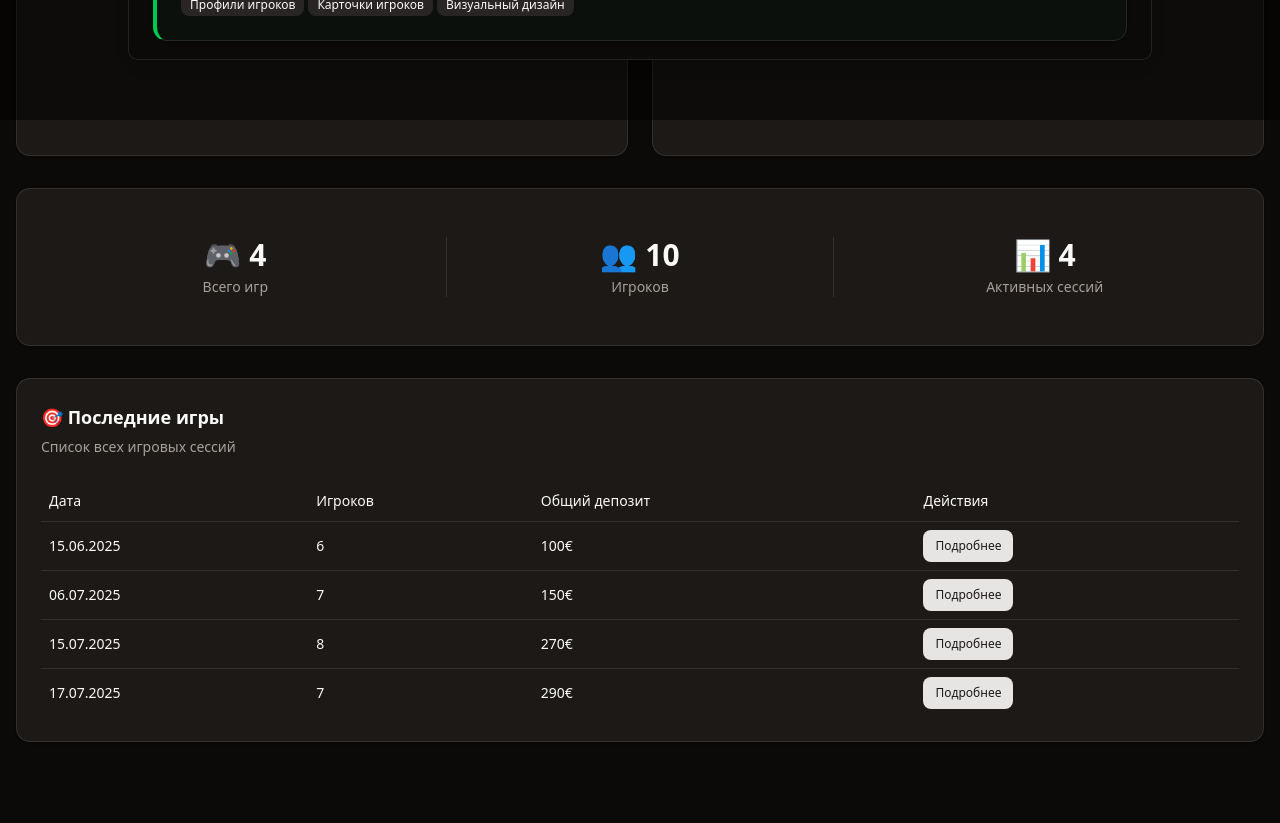
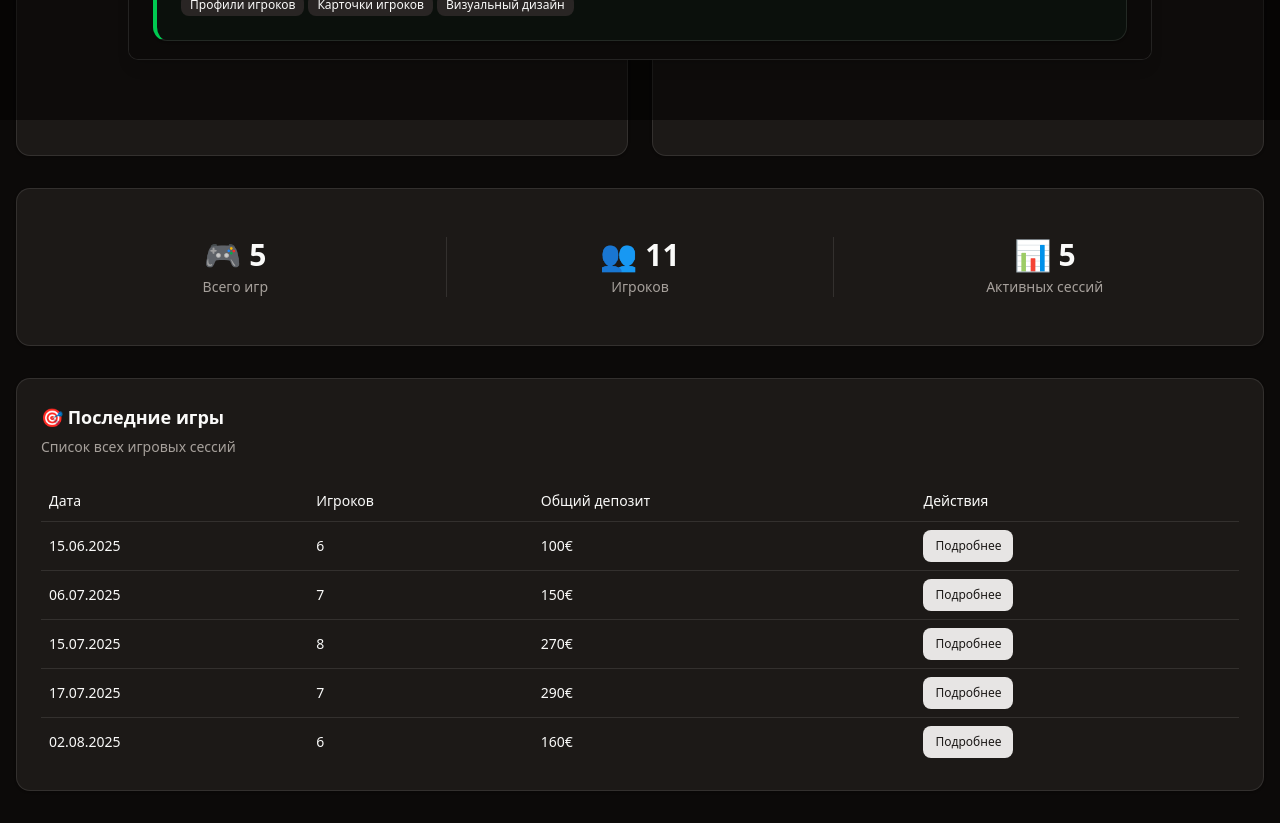
Before and after one commit to scarandriy/pokergang, a Next.js app: page / in a window 1280 px wide. Shown: the part 680-1503 px from the top of the page. Before the commit the page ends 1454 px from the top, so only its background shows below. Built offline with nearby package versions, Linux system fonts and the light colour scheme.

Commit message:
added stats fro game 5

```diff
--- a/src/components/PatchNotesDialog.tsx
+++ b/src/components/PatchNotesDialog.tsx
@@ -23,7 +23,16 @@ interface PatchNote {
   affectedAreas?: string[];
 }
 
-const patchNotes: PatchNote[] = [
+const patchNotesData: PatchNote[] = [
+  {
+    version: "1.1.5",
+    date: "2025-01-27",
+    title: "Добавлены данные игры №5",
+    description: "Добавлена статистика для новой игровой сессии, проведенной у Димы дома. Включены результаты всех участников и детальная информация о бай-инах.",
+    type: "feature",
+    priority: "medium",
+    affectedAreas: ["Статистика игр", "Глобальные метрики", "История сессий"]
+  },
   {
     version: "1.1.3",
     date: "2025-01-27",
@@ -52,6 +61,8 @@ const patchNotes: PatchNote[] = [
     affectedAreas: ["Карточки игроков", "Отображение результатов", "Пользовательский интерфейс"]
   }
 ];
+
+const patchNotes = patchNotesData.sort((a, b) => new Date(b.date).getTime() - new Date(a.date).getTime());
 
 const getTypeColor = (type: PatchNote['type']) => {
   switch (type) {
--- a/src/data/games.json
+++ b/src/data/games.json
@@ -55,6 +55,19 @@
         { "playerId": "maksim", "buyins": [10, 10, 10, 10, 10, 10, 10], "result": -70 },
         { "playerId": "vanya_shalamay", "buyins": [10], "result": 61.3 }
       ]
+    },
+    {
+      "id": 5,
+      "date": "2025-08-2",
+      "notes": "Игра 5, чиловый раскмар у димы дома",
+      "playersBuyins": [
+        { "playerId": "dima", "buyins": [10], "result": 11.5 },
+        { "playerId": "andrey", "buyins": [10, 20], "result": -30 },
+        { "playerId": "andrey_kolikov", "buyins": [10, 10], "result": -20 },
+        { "playerId": "sasha", "buyins": [10, 10, 10], "result": 83.5 },
+        { "playerId": "shram", "buyins": [10], "result": 15 },
+        { "playerId": "vanya_shalamay", "buyins": [10, 10, 10, 10, 20], "result": -60 }
+      ]
     }
   ]
 }
--- a/src/data/players.json
+++ b/src/data/players.json
@@ -48,5 +48,10 @@
     "name": "Ваня Шаламай",
     "description": "Игрок",
     "pfp": "/avatars/vanya_shalamay.png"
+  },
+  { "id": "andrey_kolikov",
+    "name": "Андрей Коликов",
+    "description": "А давай кол",
+    "pfp": ""
   }
 ]
```
